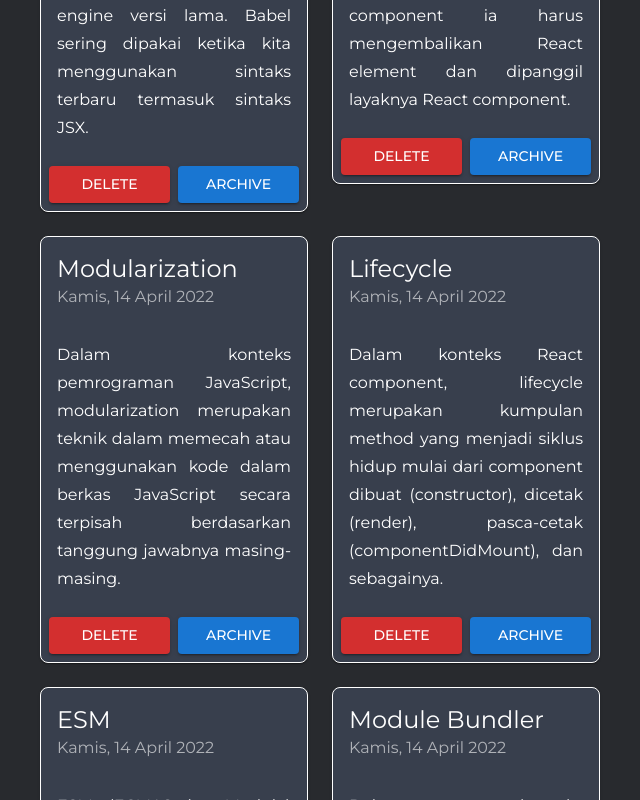
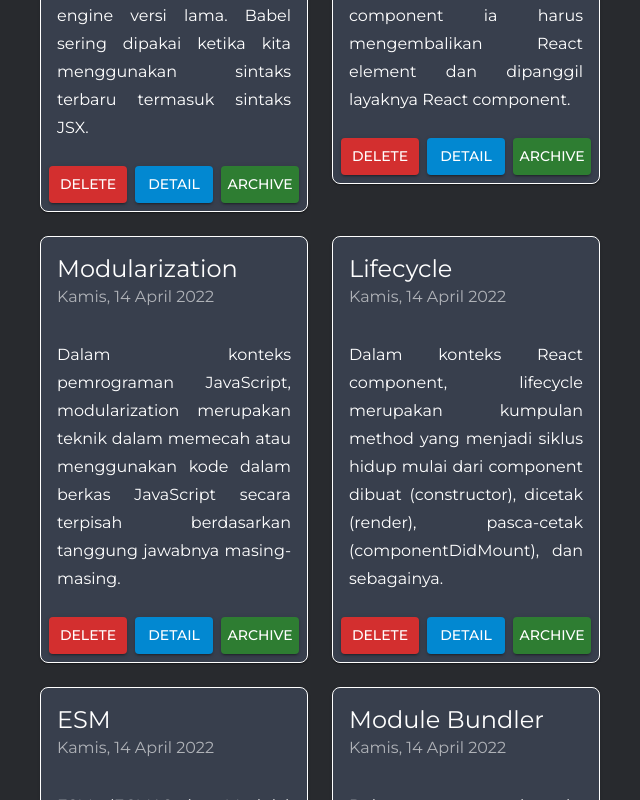
Before and after one commit to jaballogian/dicoding-submissions, a React (Create React App) app in the folder react/2-react-fundamental-1/: page / in a window 1280 px wide. Shown: the part 920-1720 px from the top of the page, without its empty margins (0-640 px from the left). Built offline with nearby package versions, Linux system fonts and the light colour scheme.

Commit message:
add the detail Button component

```diff
--- a/react/2-react-fundamental-1/src/components/NoteItem.jsx
+++ b/react/2-react-fundamental-1/src/components/NoteItem.jsx
@@ -65,9 +65,20 @@ const NoteItem = (props) => {
             Delete
           </Button>
 
+          {/* DETAIL BUTTON */}
+          <Button
+            color='info'
+            variant='contained'
+            fullWidth
+            href={`/detail/${id}`}
+            sx={{ marginLeft: 8 }}
+          >
+            Detail
+          </Button>
+
           {/* ARCHIVE BUTTON */}
           <Button
-            color='primary'
+            color='success'
             variant='contained'
             fullWidth
             onClick={() => onArchiveButtonClick(id)}
```
